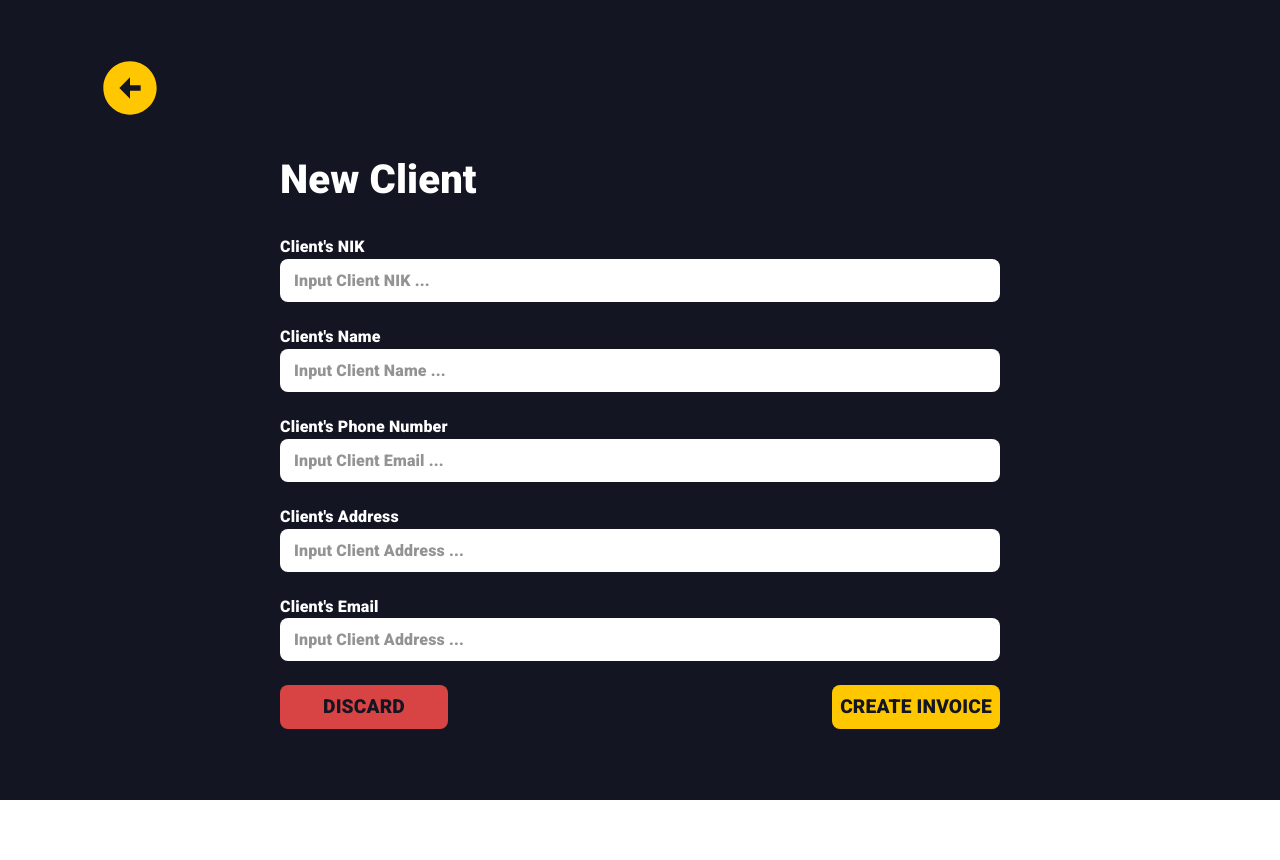
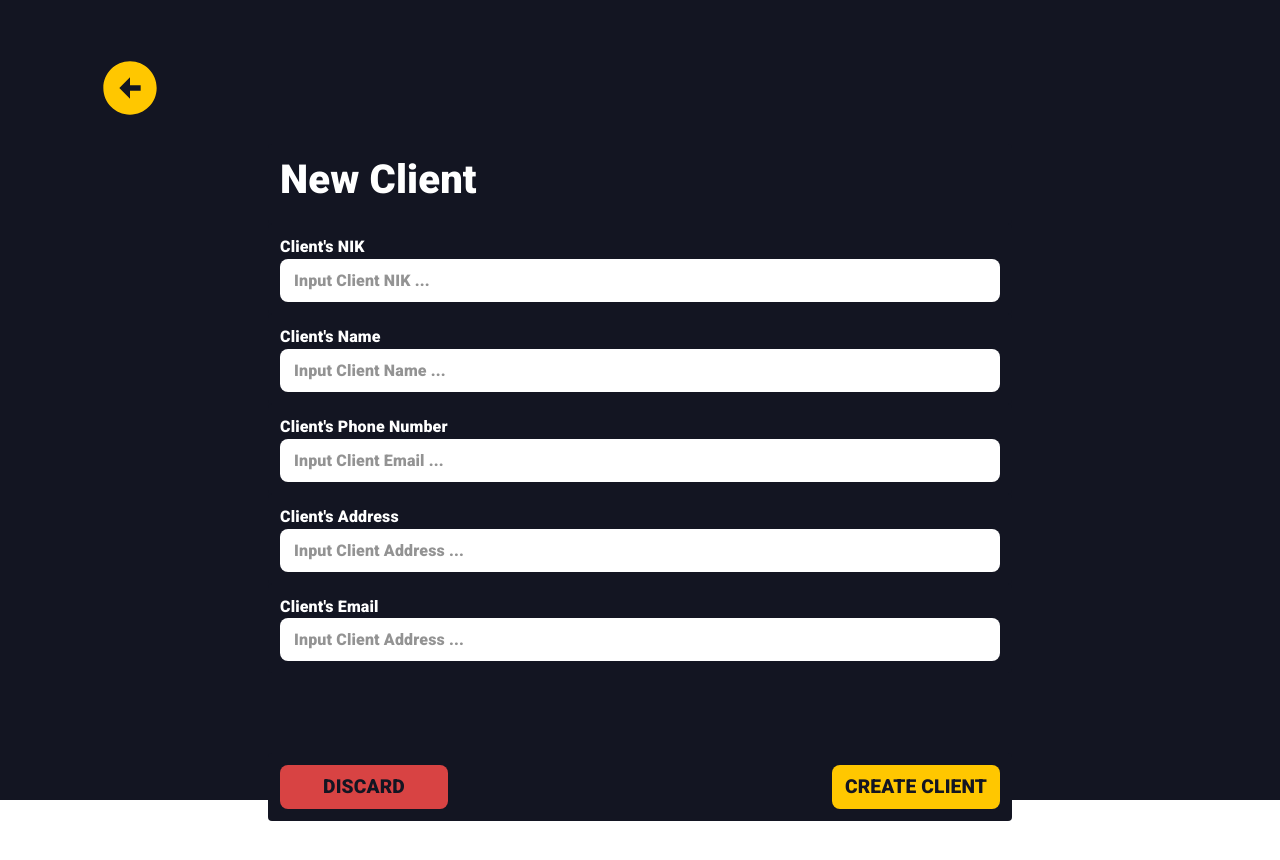
Before and after one commit to xxrunexx/CapstoneProject, a React (Create React App) app: page /addClient in a window 1280 px wide. Shown: the top 860 px of the page. Before the commit the page ends 800 px from the top, so only its background shows below. Built offline with nearby package versions, Linux system fonts and the light colour scheme.

Commit message:
fix-page

```diff
--- a/src/components/Detail/FormClient.jsx
+++ b/src/components/Detail/FormClient.jsx
@@ -150,7 +150,7 @@ const Formclient = () => {
               }}
             />
           </Item>
-          <Item>
+          <Item sx={{mt:10}}>
             <Box sx={{ flexGrow: 1}}>
               <Grid container justifyContent="space-between" spacing={2}>
                 <Grid item xs={12} md={3} >
@@ -180,7 +180,7 @@ const Formclient = () => {
                                 fontSize:'1.2rem'
                         }}>
                             <Link href="#" underline="none" className={custom.addNewItem}>
-                                {'CREATE INVOICE'}
+                                {'CREATE CLIENT'}
                             </Link>
                         </Box>
                     </Item>
--- a/src/views/NewClient/newClient.module.css
+++ b/src/views/NewClient/newClient.module.css
@@ -5,7 +5,7 @@
     background-color: #131522;
 }
 
-@media (min-width: 720px) {
+@media (min-width: 320px) {
     .background{
         height: 100vh;
     }
```
